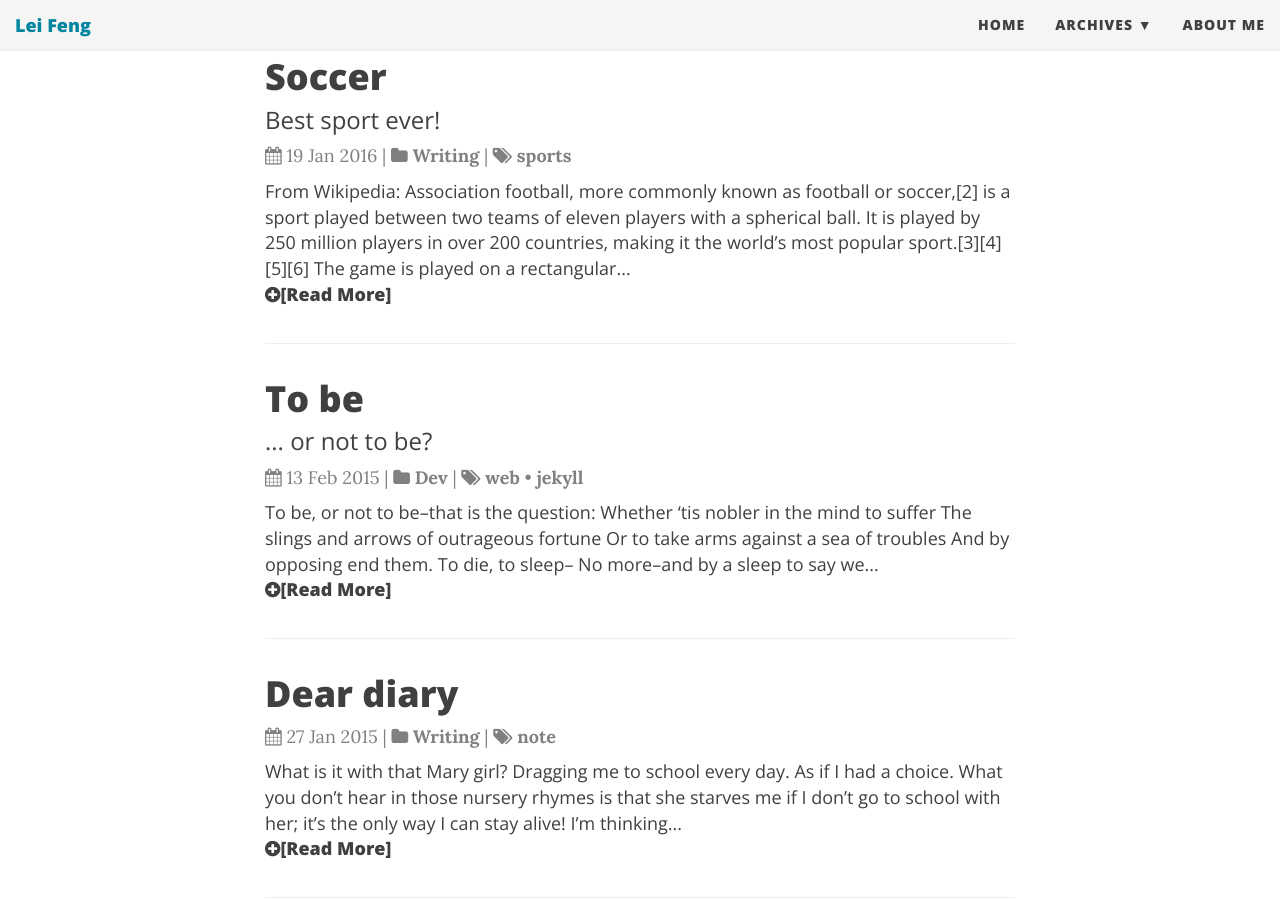
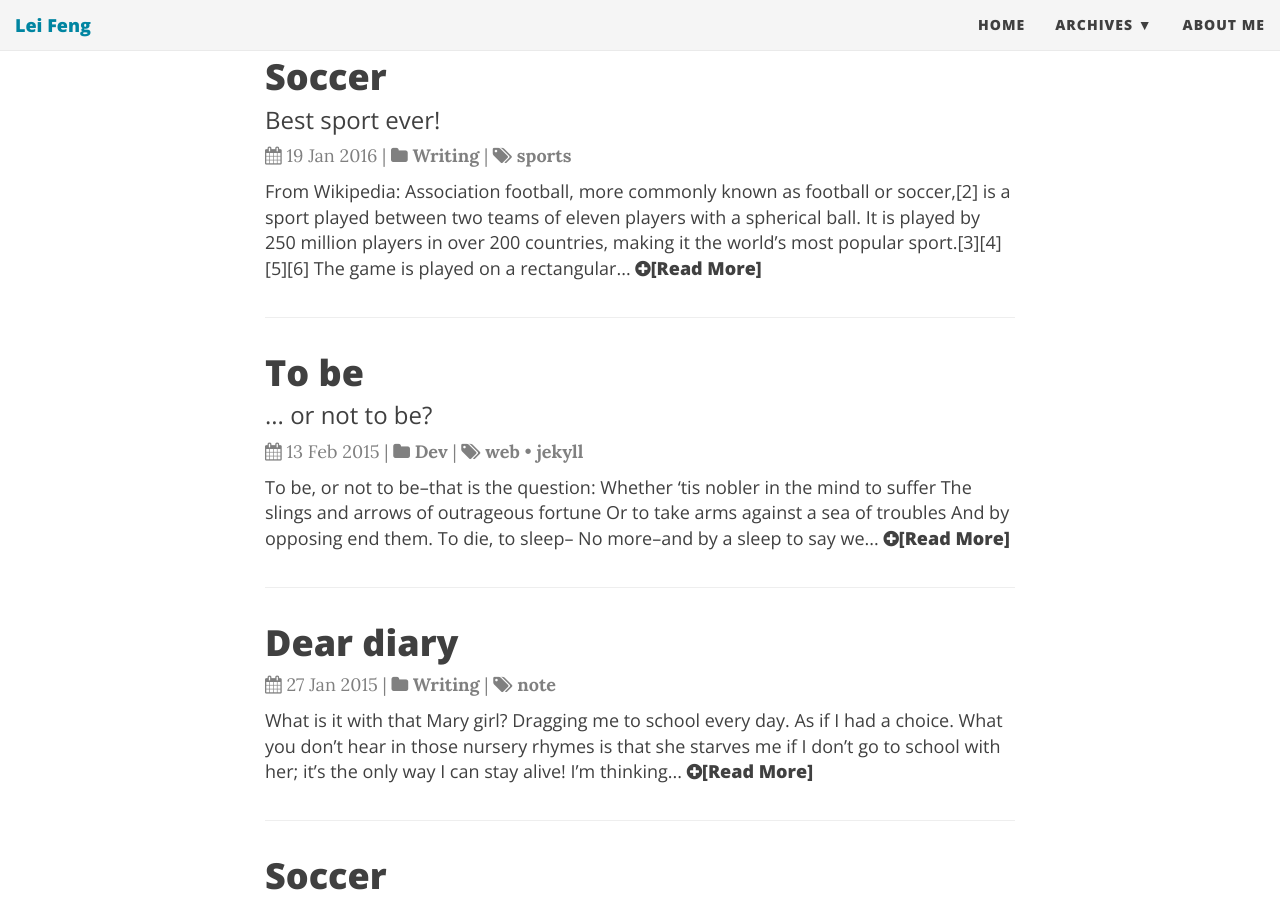
Before and after one commit to stonefl/stonefl.github.io, a Jekyll site: the page built from index.html, in a window 1280 px wide and 900 px high, scrolled down 309 px. Built offline with Jekyll 4.4.1, drawn with Linux system fonts in a browser that asks for light colours; nearby versions of some CDN libraries; the list of posts is cut into pages by our own code.

Commit message:
Update index.html

```diff
--- a/index.html
+++ b/index.html
@@ -21,7 +21,7 @@ subtitle: Notebook of tips and tricks I learned through doing, in both work and
     <div class="post-entry">
       {{ post.content | strip_html | xml_escape | truncatewords: 50 }}
 	  <!-- <a href="{{ post.url | prepend: site.baseurl }}" class="post-read-more">[Read&nbsp;More]</a> -->
-	  <div><a href="{{ post.url | prepend: site.baseurl }}" class="post-read-more"><i class="fa fa-plus-circle" aria-hidden="true"></i>[Read&nbsp;More]</a></div>
+	  <a href="{{ post.url | prepend: site.baseurl }}" class="post-read-more"><i class="fa fa-plus-circle" aria-hidden="true"></i>[Read&nbsp;More]</a>
     </div>
 
    </article>
```
